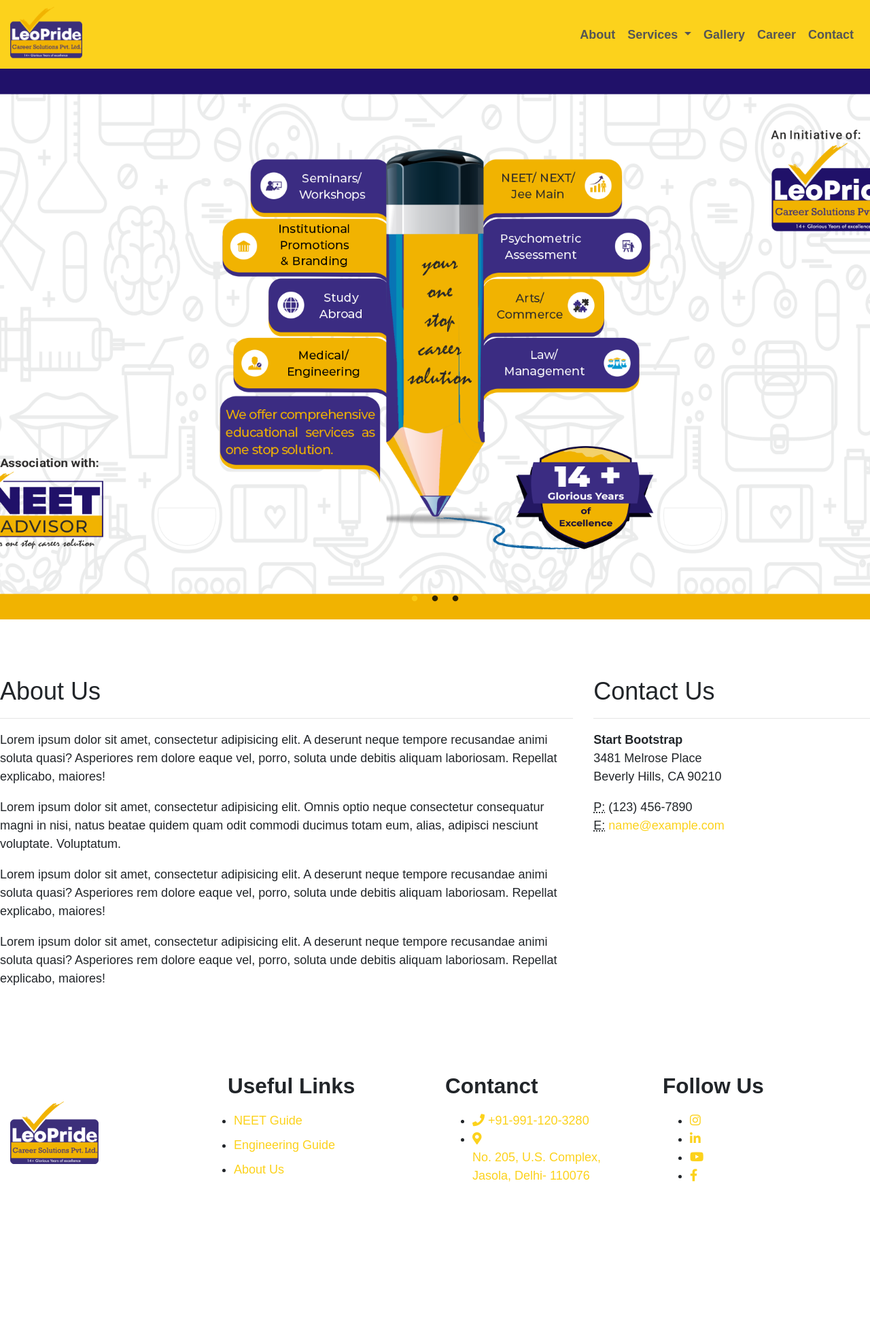
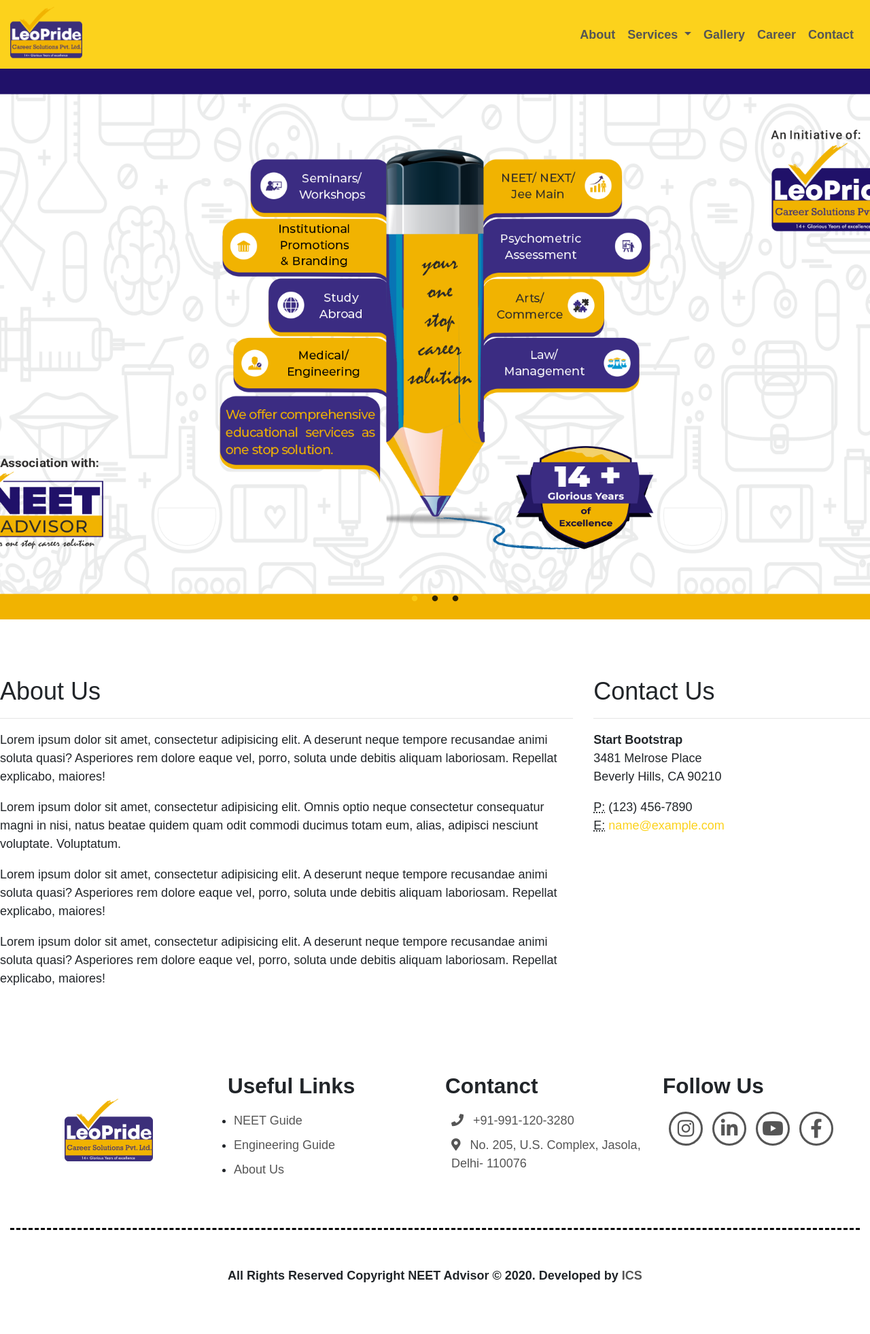
Before and after one commit to ic-Solutions/leopride-2, a Jekyll site: the page built from _pages/about.html, in a window 1280 px wide. Shown: the whole page at 68% size. Built offline with Jekyll 4.4.1, drawn with Linux system fonts in a browser that asks for light colours; some web fonts are replaced; before the commit the page ends 1815 px from its top, so only the background shows below that.

Commit message:
add footer

```diff
--- a/_includes/footer.html
+++ b/_includes/footer.html
@@ -2,7 +2,7 @@
 <footer class="py-5">
   <div class="container">
   	<div class="row">
-    	<div class="col-12 col-md-3 my-auto mx-auto">
+    	<div class="col-12 col-md-3 my-auto text-center">
     		<img src="/assets/images/leopride-130x100.png" alt="leopride logo">
     	</div>
     	<div class="col-12 col-md-3">
@@ -15,31 +15,58 @@
     	</div>
     	<div class="col-12 col-md-3">
     		<h3 class="pb-2 font-weight-medium">Contanct</h3>
-    		<ul>
-    			<li>
+    		<ul class="pl-2 list-style-none">
+    			<li class="mb-2">
     				<a href="">
-    					<div class="d-inline-block"><i class="fas fa-phone"></i></div>
-    					<div class="d-inline-block">+91-991-120-3280</div>
+              <div class="row">
+                  <div class="col-12">
+                      <span>
+                      <i class="fas fa-phone mr-2"></i>
+                      </span>
+                      <span>
+                           +91-991-120-3280
+                      </span>
+                  </div>
+              </div>
     				</a>
     			</li>
-    			<li>
+    			<li class="mb-2">
     				<a href="">
-    					<div class="d-inline-block"><i class="fas fa-map-marker-alt"></i></div>
-    					<div class="d-inline-block">No. 205, U.S. Complex, Jasola, Delhi- 110076</div>
+              <div class="row">
+                  <div class="col-12">
+                      <span>
+                        <i class="fas fa-map-marker-alt mr-2"></i>
+                      </span>
+                      <span>
+                        No. 205, U.S. Complex, Jasola, Delhi- 110076
+                      </span>
+                  </div>
+              </div>
     				</a>
     			</li>
     		</ul>
     	</div>
-    	<div class="col-12 col-md-3">
+    	<div class="col-12 col-md-3 social">
     		<h3 class="pb-2 font-weight-medium">Follow Us</h3>
-    		<ul class="list-style-none">
-    			<li><a href=""><i class="fab fa-instagram"></i></a></li>
-    			<li><a href=""><i class="fab fa-linkedin-in"></i></a></li>
-    			<li><a href=""><i class="fab fa-youtube"></i></a></li>
-    			<li><a href=""><i class="fab fa-facebook-f"></i></a></li>
+    		<ul class="pl-2 list-style-none">
+    			<li class="d-inline-block round_border mr-2 wh-20-20 text-center p-0 m-0"><a href="#"><i class="fab fa-instagram"></i></a></li>
+    			<li class="d-inline-block round_border mr-2 wh-20-20 text-center p-0 m-0"><a href="#"><i class="fab fa-linkedin-in"></i></a></li>
+    			<li class="d-inline-block round_border mr-2 wh-20-20 text-center p-0 m-0"><a href="#"><i class="fab fa-youtube"></i></a></li>
+    			<li class="d-inline-block round_border mr-2 wh-20-20 text-center p-0 m-0"><a href="#"><i class="fab fa-facebook-f"></i></a></li>
     		</ul>
     	</div>
   	</div>
+    <div class="row">
+      <div class="col-12">
+        <hr class="dashed my-5">
+      </div>
+    </div>
+
+    <div class="row">
+      <div class="col-12">
+        <p class="text-center font-weight-medium">All Rights Reserved Copyright NEET Advisor © 2020. Developed by <a href="https://icsoln.com">ICS</a></p>
+      </div>
+    </div>
   </div>
   <!-- /.container -->
 </footer>
--- a/_includes/workflow.html
+++ b/_includes/workflow.html
@@ -14,7 +14,7 @@
                         <div class="col-md-6 pt-8">
                             <div class="workflow_item paper">
                                 <span class="badge badge-dark">1</span>
-                                <div class="icons icons_green"><i class="far text-white fa-2x fa-lightbulb"></i></div>
+                                <div class="icons icons_h"><i class="far text-white fa-2x fa-lightbulb"></i></div>
                                 <a href="#">Identify <br>Aspirations</a>
                             </div>
                             <div class="workflow_item paper">
@@ -26,12 +26,12 @@
                         <div class="col-md-6">
                             <div class="workflow_item paper">
                                 <span class="badge badge-dark">3</span>
-                                <div class="icons icons_purple"><i class="far text-white fa-2x fa-question-circle"></i></div>
+                                <div class="icons icons_yellow"><i class="far text-white fa-2x fa-question-circle"></i></div>
                                 <a href="#">Counsel <br>One on One</a>
                             </div>
                             <div class="workflow_item paper">
                                 <span class="badge badge-dark">4</span>
-                                <div class="icons icons_red"><i class="fas text-white fa-2x fa-tachometer-alt"></i></div>
+                                <div class="icons icons_h"><i class="fas text-white fa-2x fa-tachometer-alt"></i></div>
                                 <a href="#">Tracking <br>Monitoring</a>
                             </div>
                         </div>
--- a/assets/css/_sass/custom.scss
+++ b/assets/css/_sass/custom.scss
@@ -113,3 +113,28 @@
     font-size: 2em;
     color: $h-color;
 }
+
+.social {
+  li {
+    &:hover {
+      background: $text-color;
+    }
+  }
+  li:hover .fab {
+    color: $brand-color !important;
+  }
+  .fab {
+    font-size: 28px;
+    margin-top: 8px;
+  }
+}
+
+footer {
+  a {
+    color: $text-color !important;
+    &:hover {
+      color: $brand-color !important;
+      text-decoration: none;
+    }
+  }
+}
--- a/assets/css/_sass/style.scss
+++ b/assets/css/_sass/style.scss
@@ -238,3 +238,25 @@
 .text-h {
 	color: $h-color;
 }
+
+.list-style-none {
+	list-style: none;
+}
+
+.round_border {
+	border-radius: 50%;
+	border: 3px solid $text-color;
+}
+.wh-20-20 {
+	width: 50px;
+	height: 50px;
+}
+
+.dashed {
+	border-top: 3px dashed #090909;
+	clear: both;
+	display: block;
+	float: left;
+	margin: 22px 0;
+	width: 100%;
+}
```
